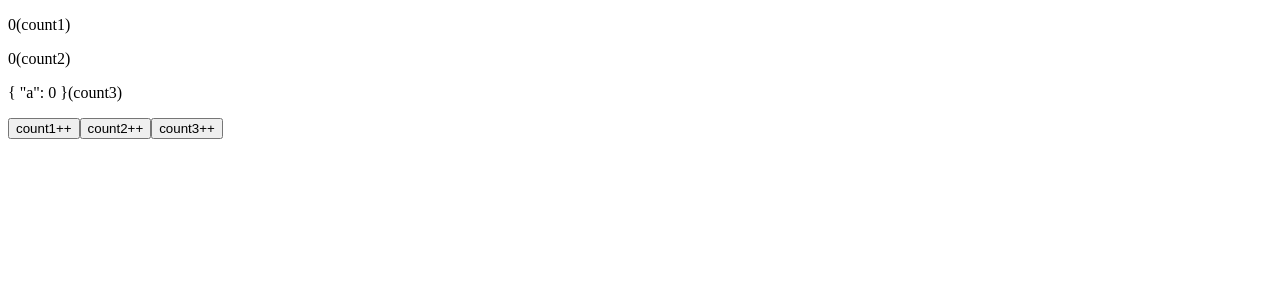
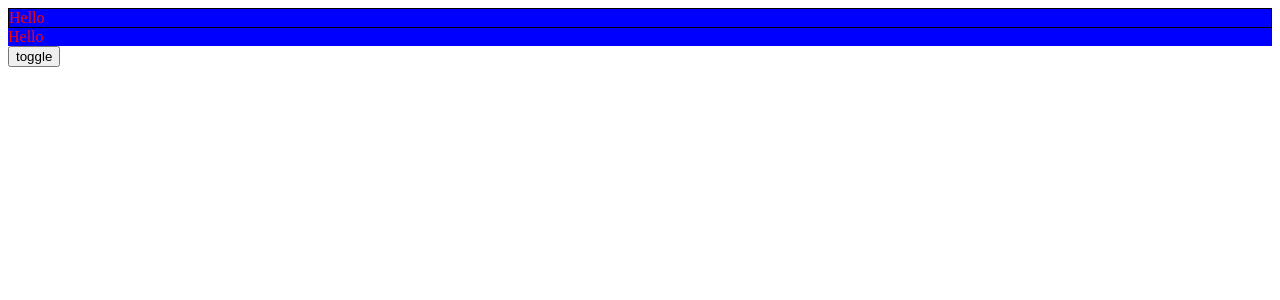
Before and after one commit to natsukitoku/vue-lesson, a Vue app: page / in a window 1280 px wide. Shown: the top 300 px of the page. Built offline with nearby package versions, Linux system fonts and the light colour scheme.

Commit message:
class属性

```diff
--- a/index.html
+++ b/index.html
@@ -14,7 +14,8 @@
     <!-- <div id="example4"></div> -->
     <!-- <div id="example5"></div> -->
     <!-- <div id="example6"></div> -->
-    <div id="example7"></div>
+    <!-- <div id="example7"></div> -->
+    <div id="example8"></div>
     <script type="module" src="/src/main.js"></script>
   </body>
 </html>
--- /dev/null
+++ b/src/Example8.vue
@@ -0,0 +1,26 @@
+<script setup>
+import { ref } from 'vue';
+const isRed = ref(true)
+const isBlue = ref(true)
+const className = ref('red')
+function toggleClass() {
+  isRed.value = !isRed.value
+  isBlue.value = !isBlue.value
+}
+</script>
+<template>
+  <div class="border" :class="{red: isRed, 'bg-blue': isBlue}">Hello</div>
+  <div :class="[className, {'bg-blue': true}]">Hello</div>
+  <button @click="toggleClass">toggle</button>
+</template>
+<style>
+.red {
+  color: red;
+}
+.bg-blue {
+  background-color: blue;
+}
+.border {
+  border: 1px solid black;
+}
+</style>
--- a/src/main.js
+++ b/src/main.js
@@ -7,6 +7,7 @@ import App from "./App.vue";
 // import Example5 from "./Example5.vue";
 // import Example6 from "./Example6.vue";
 import Example7 from "./Example7.vue";
+import Example8 from "./Example8.vue";
 const app = createApp(App);
 // const exampleApp = createApp(Example);
 // const exampleApp2 = createApp(Example2);
@@ -15,6 +16,7 @@ const app = createApp(App);
 // const exampleApp5 = createApp(Example5);
 // const exampleApp6 = createApp(Example6);
 const exampleApp7 = createApp(Example7);
+const exampleApp8 = createApp(Example8);
 app.mount('#app');
 // exampleApp.mount('#example');
 // exampleApp2.mount('#example2');
@@ -23,3 +25,4 @@ app.mount('#app');
 // exampleApp5.mount('#example5');
 // exampleApp6.mount('#example6');
 exampleApp7.mount('#example7');
+exampleApp8.mount('#example8');
```
